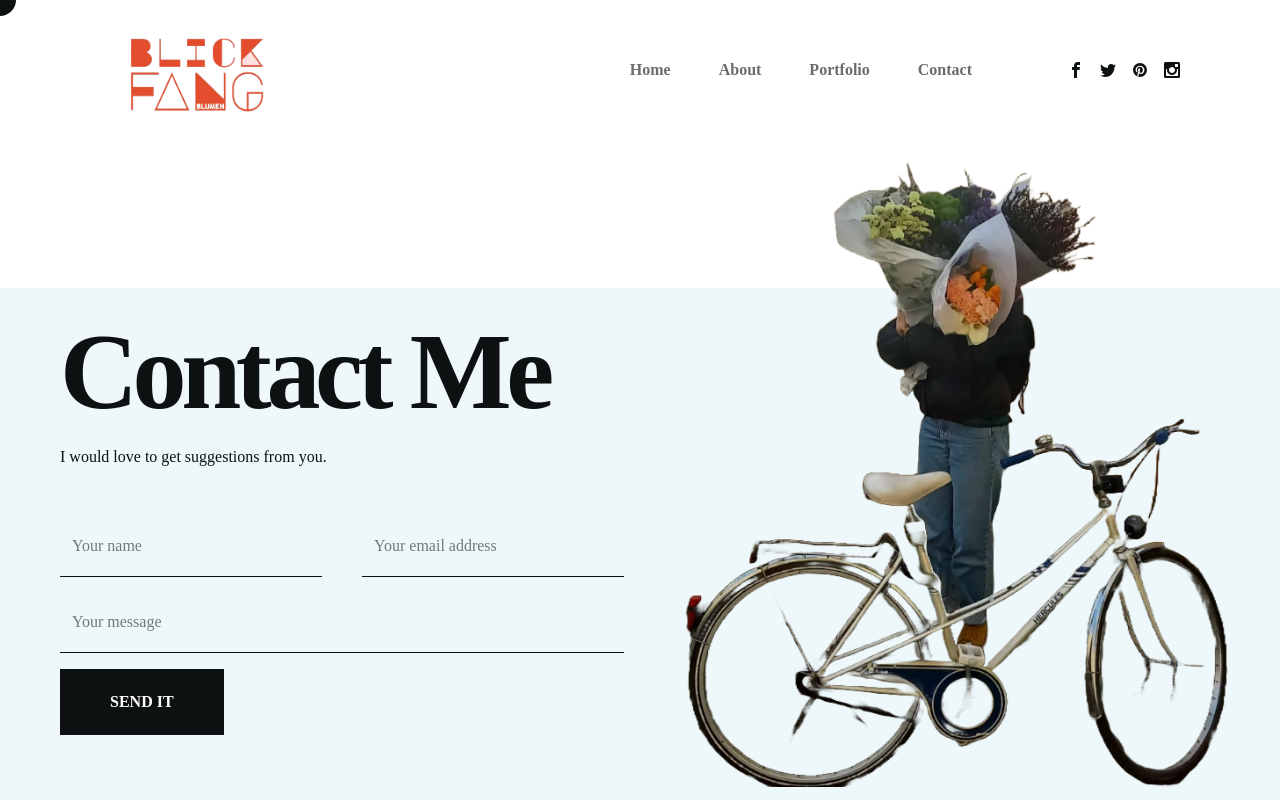
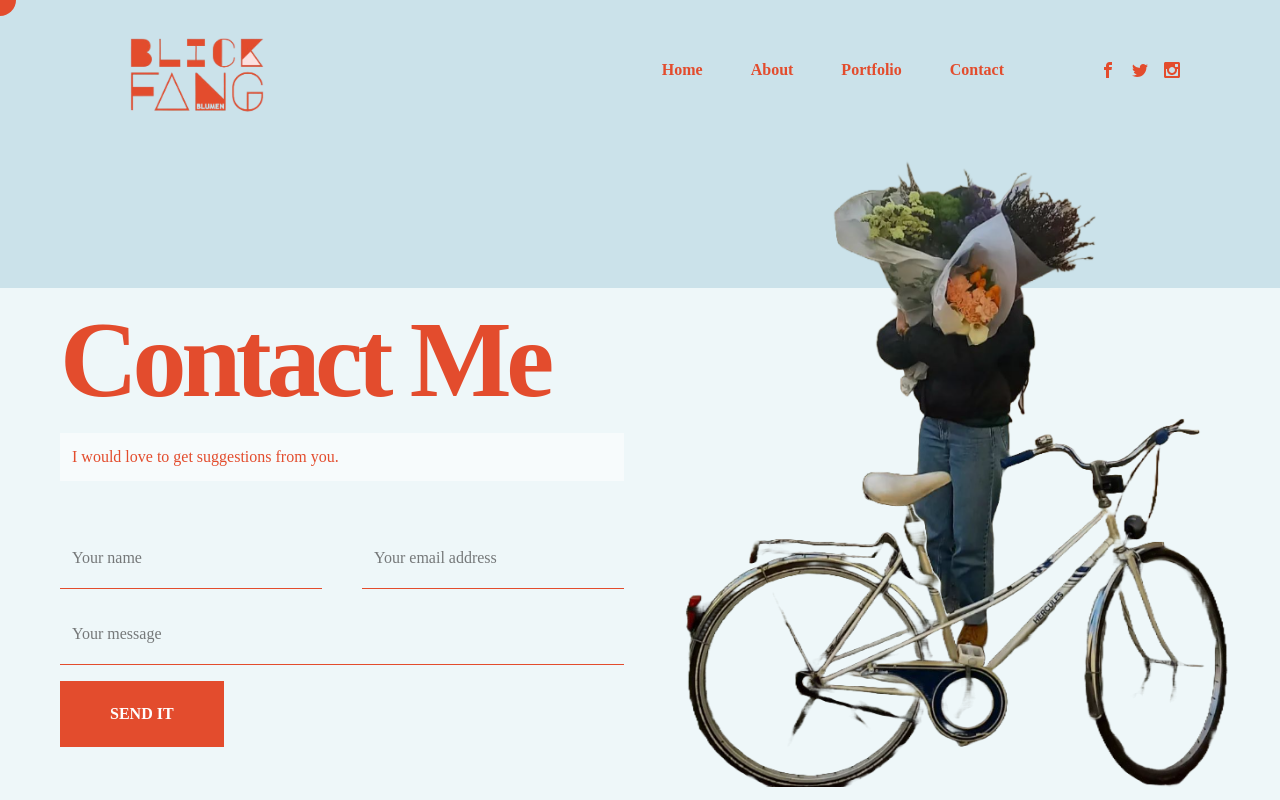
Before and after one commit to acz1992/blickfang-blumen, a React (Vite) app: page /contact in a window 1280 px wide. Built offline with nearby package versions, Linux system fonts and the light colour scheme.

Commit message:
Change cursor color and background

```diff
--- a/src/components/Header.tsx
+++ b/src/components/Header.tsx
@@ -16,25 +16,26 @@ const Header = () => {
 				<nav className="hidden xl:flex gap-x-12 font-semibold">
 					<Link
 						to={"/"}
-						className="text-[#696c6d] hover:text-primary transition"
+						/* hover:text-primary */
+						className="text-primary hover:opacity-50 transition"
 					>
 						Home
 					</Link>
 					<Link
 						to={"/about"}
-						className="text-[#696c6d] hover:text-primary transition"
+						className="text-primary hover:opacity-50 transition"
 					>
 						About
 					</Link>
 					<Link
 						to={"/portfolio"}
-						className="text-[#696c6d] hover:text-primary transition"
+						className="text-primary hover:opacity-50 transition"
 					>
 						Portfolio
 					</Link>
 					<Link
 						to={"/contact"}
-						className="text-[#696c6d] hover:text-primary transition"
+						className="text-primary hover:opacity-50 transition"
 					>
 						Contact
 					</Link>
--- a/src/components/Socials.tsx
+++ b/src/components/Socials.tsx
@@ -2,31 +2,47 @@ import React from "react";
 import {
 	ImFacebook,
 	ImTwitter,
-	ImPinterest,
+	/* ImPinterest, */
 	ImInstagram,
 } from "react-icons/im";
 
 const Socials = () => {
 	return (
 		<div className="hidden xl:flex ml-24">
-			<ul className="flex gap-x-4">
+			<ul className="flex gap-x-4 ">
 				<li>
-					<a href="http://www.facebook.com" target="_blank">
+					<a
+						href="http://www.facebook.com"
+						target="_blank"
+						className="hover:opacity-50 transition"
+					>
 						<ImFacebook />
 					</a>
 				</li>
 				<li>
-					<a href="http://www.twitter.com" target="_blank">
+					<a
+						href="http://www.twitter.com"
+						target="_blank"
+						className="hover:opacity-50 transition"
+					>
 						<ImTwitter />
 					</a>
 				</li>
-				<li>
-					<a href="http://www.pinterest.com" target="_blank">
+				{/* 	<li>
+					<a
+						href="http://www.pinterest.com"
+						target="_blank"
+						className="hover:opacity-50 transition"
+					>
 						<ImPinterest />
 					</a>
-				</li>
+				</li> */}
 				<li>
-					<a href="http://www.instagram.com" target="_blank">
+					<a
+						href="http://www.instagram.com"
+						target="_blank"
+						className="hover:opacity-50 transition"
+					>
 						<ImInstagram />
 					</a>
 				</li>
--- a/src/context/CursorContext.tsx
+++ b/src/context/CursorContext.tsx
@@ -43,15 +43,19 @@ const CursorProvider = ({ children }: { children: ReactNode }) => {
 		default: {
 			x: cursorPos.x - 16,
 			y: cursorPos.y - 16,
-			backgroundColor: "#0e1112",
+			/* backgroundColor: "#0e1112", */
+			backgroundColor: "#e34c2d",
 		},
 		text: {
 			width: "150px",
 			height: "150px",
 			x: cursorPos.x - 72,
 			y: cursorPos.y - 72,
-			backgroundColor: "#fff",
-			mixBlendMode: "difference",
+			/* backgroundColor: "#fff",
+			mixBlendMode: "difference", */
+			backgroundColor: "#cbe2ea",
+			mixBlendMode: "#cbe2ea",
+			opacity: "0.6",
 		},
 		none: {
 			width: 0,
--- a/src/index.css
+++ b/src/index.css
@@ -4,7 +4,7 @@
 
 @layer base {
 	body {
-		@apply overflow-hidden text-primary font-secondary bg-white;
+		@apply overflow-hidden text-primary font-secondary bg-background;
 	}
 	.h1 {
 		@apply text-[54px] lg:text-[108px] font-primary font-bold capitalize leading-[120%] tracking-[-0.05em] mb-2;
@@ -15,4 +15,8 @@
 	.btn {
 		@apply py-[18px] px-[50px] h-[66px] flex items-center justify-center text-base uppercase font-secondary font-semibold bg-primary text-white;
 	}
+
+	p {
+		@apply bg-white p-3 bg-opacity-50;
+	}
 }
--- a/tailwind.config.js
+++ b/tailwind.config.js
@@ -14,8 +14,10 @@ export default {
 		},
 		extend: {
 			colors: {
-				primary: "#0E1112",
+				/* primary: "#0E1112", */
+				primary: "#e34c2d",
 				grey: "#484B4B",
+				background: "#cbe2ea",
 
 				accent: "#EEF7F9",
 			},
```
